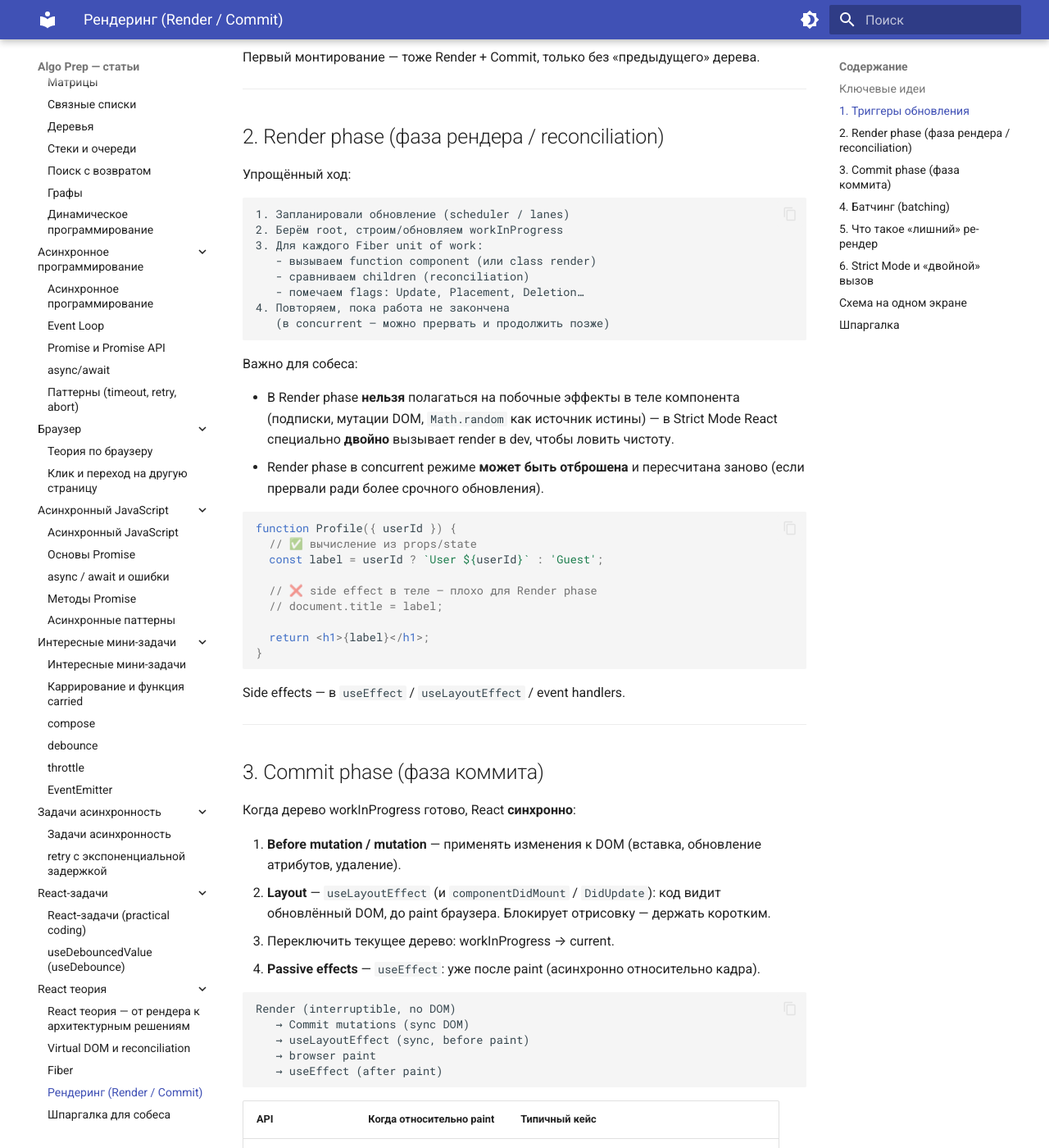
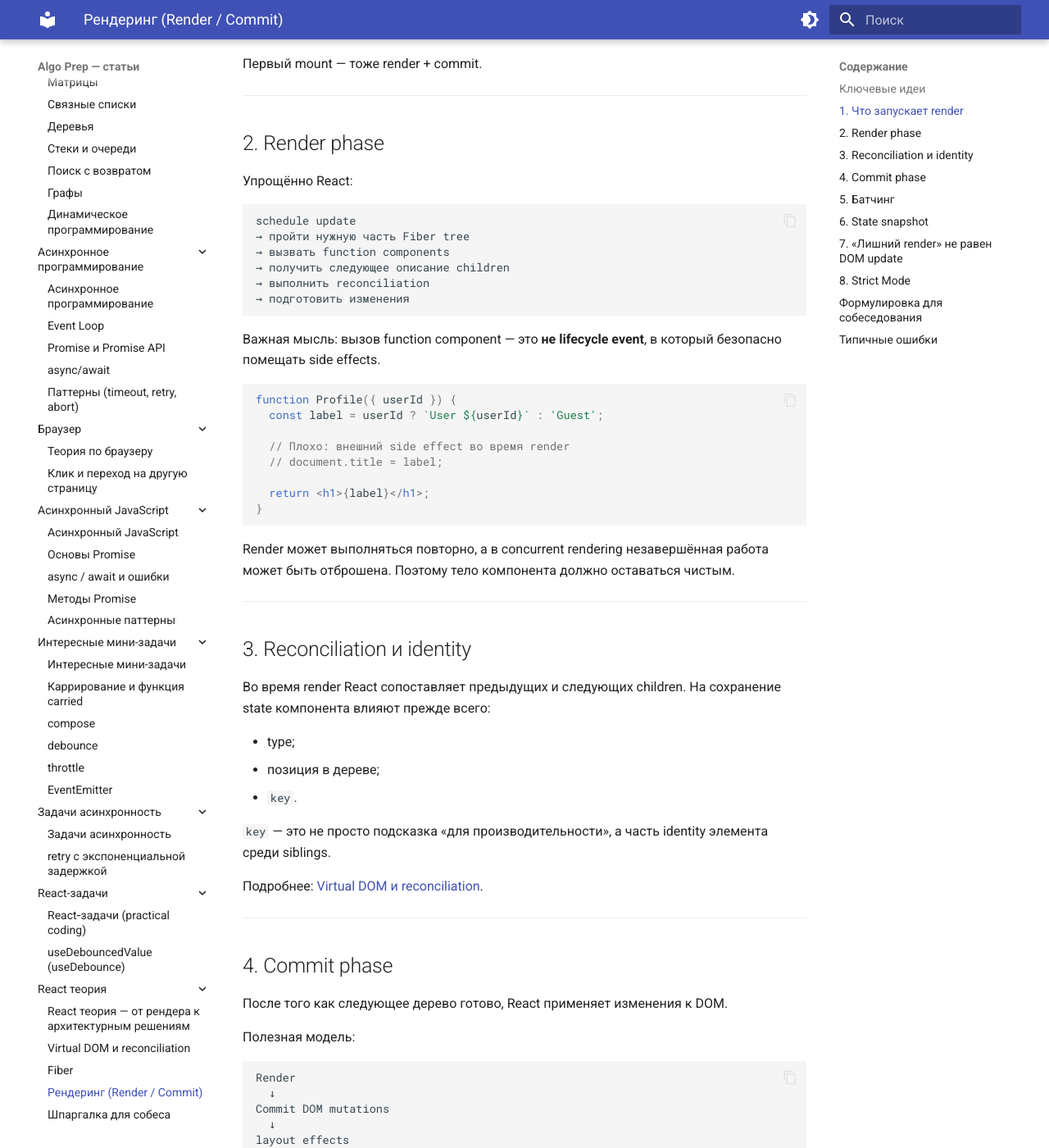
Before and after one commit to potapov11/main-js-moments, an MkDocs documentation site: the page built from docs/articles/react-theory/rendering.md, in a window 1280 px wide and 1400 px high, scrolled down 1025 px. Shown: the whole window at 82% size. Built offline with MkDocs 1.6.1 and Material for MkDocs 9.7.7, drawn with Linux system fonts in a browser that asks for light colours; some of the changed text lies outside the part shown.

Commit message:
docs: correct and deepen React render lifecycle

````diff
--- a/docs/articles/react-theory/rendering.md
+++ b/docs/articles/react-theory/rendering.md
@@ -1,169 +1,197 @@
 # Рендеринг: Render phase и Commit phase
 
-«Рендер» в React ≠ обязательно «отрисовка в браузере». Часто имеют в виду **вычисление UI** (вызов функции компонента). Реальные изменения DOM происходят отдельно, в **commit**.
+«Рендер» в React ≠ обязательно изменение DOM. Чаще это **вычисление следующего UI**. Реальные изменения host environment происходят отдельно, в commit phase.
 
-Связано: [Virtual DOM](virtual-dom.md), [Fiber](fiber.md).
+Связано: [Virtual DOM](virtual-dom.md), [Fiber](fiber.md), [Effects](effects-and-synchronization.md).
 
 ---
 
 ## Ключевые идеи
 
-- Обновление = **Render (может прерываться)** → **Commit (синхронный, видимый)**.
-- Render phase: вызвать компоненты, построить workInProgress Fiber tree, найти diff. **Без** (почти) мутаций DOM.
-- Commit phase: применить мутации к DOM, вызвать layout-эффекты, потом passive effects (`useEffect`).
-- Компонент **рендерится** чаще, чем «что-то изменилось на экране»: родитель обновился → дети по умолчанию тоже пересчитываются (если нет memo/bailout).
+- Обновление можно мыслить как **Render → Commit**.
+- Render phase вычисляет следующее дерево и может быть прервана/отброшена в concurrent rendering.
+- Commit phase применяет подготовленные изменения к DOM и запускает commit-related effects.
+- Компонент может рендериться, даже если DOM в итоге не изменился.
+- Render должен быть чистым: один и тот же набор inputs должен давать один и тот же UI без внешних side effects.
 
 ---
 
-## 1. Триггеры обновления
+## 1. Что запускает render
 
-Что обычно запускает ре-рендер:
+Типичные причины:
 
 | Триггер | Пример |
-|---------|--------|
-| `setState` / `useState` setter | клик → `setCount(c => c + 1)` |
-| `useReducer` dispatch | то же по смыслу |
-| Обновление родителя | props «проехали» вниз |
-| Контекст (`useContext`) | изменился value Provider’а |
-| Подписка на внешний store | Redux/Zustand с selector’ом (зависит от библиотеки) |
+|---|---|
+| `setState` / `useState` setter | `setCount(c => c + 1)` |
+| `useReducer` dispatch | изменение reducer state |
+| Render родителя | ребёнок по умолчанию вызывается снова |
+| Context update | изменился `value` Provider |
+| External store subscription | Redux/Zustand selector сообщил об изменении |
 
-Первый монтирование — тоже Render + Commit, только без «предыдущего» дерева.
+Первый mount — тоже render + commit.
 
 ---
 
-## 2. Render phase (фаза рендера / reconciliation)
+## 2. Render phase
 
-Упрощённый ход:
+Упрощённо React:
 
-```
-1. Запланировали обновление (scheduler / lanes)
-2. Берём root, строим/обновляем workInProgress
-3. Для каждого Fiber unit of work:
-   - вызываем function component (или class render)
-   - сравниваем children (reconciliation)
-   - помечаем flags: Update, Placement, Deletion…
-4. Повторяем, пока работа не закончена
-   (в concurrent — можно прервать и продолжить позже)
+```text
+schedule update
+→ пройти нужную часть Fiber tree
+→ вызвать function components
+→ получить следующее описание children
+→ выполнить reconciliation
+→ подготовить изменения
 ```
 
-Важно для собеса:
-
-- В Render phase **нельзя** полагаться на побочные эффекты в теле компонента (подписки, мутации DOM, `Math.random` как источник истины) — в Strict Mode React специально **двойно** вызывает render в dev, чтобы ловить чистоту.
-- Render phase в concurrent режиме **может быть отброшена** и пересчитана заново (если прервали ради более срочного обновления).
+Важная мысль: вызов function component — это **не lifecycle event**, в который безопасно помещать side effects.
 
 ```jsx
 function Profile({ userId }) {
-  // ✅ вычисление из props/state
   const label = userId ? `User ${userId}` : 'Guest';
 
-  // ❌ side effect в теле — плохо для Render phase
+  // Плохо: внешний side effect во время render
   // document.title = label;
 
   return <h1>{label}</h1>;
 }
 ```
 
-Side effects — в `useEffect` / `useLayoutEffect` / event handlers.
+Render может выполняться повторно, а в concurrent rendering незавершённая работа может быть отброшена. Поэтому тело компонента должно оставаться чистым.
 
 ---
 
-## 3. Commit phase (фаза коммита)
+## 3. Reconciliation и identity
 
-Когда дерево workInProgress готово, React **синхронно**:
+Во время render React сопоставляет предыдущих и следующих children. На сохранение state компонента влияют прежде всего:
 
-1. **Before mutation / mutation** — применять изменения к DOM (вставка, обновление атрибутов, удаление).
-2. **Layout** — `useLayoutEffect` (и `componentDidMount` / `DidUpdate`): код видит обновлённый DOM, до paint браузера. Блокирует отрисовку — держать коротким.
-3. Переключить текущее дерево: workInProgress → current.
-4. **Passive effects** — `useEffect`: уже после paint (асинхронно относительно кадра).
+- type;
+- позиция в дереве;
+- `key`.
 
-```
-Render (interruptible, no DOM)
-   → Commit mutations (sync DOM)
-   → useLayoutEffect (sync, before paint)
-   → browser paint
-   → useEffect (after paint)
-```
+`key` — это не просто подсказка «для производительности», а часть identity элемента среди siblings.
 
-| API | Когда относительно paint | Типичный кейс |
-|-----|--------------------------|---------------|
-| `useLayoutEffect` | до paint | измерить DOM, синхронно поправить scroll/focus |
-| `useEffect` | после paint | fetch, подписки, логирование |
+Подробнее: [Virtual DOM и reconciliation](virtual-dom.md).
 
 ---
 
-## 4. Батчинг (batching)
+## 4. Commit phase
 
-Несколько `setState` в одном обработчике → **один** ре-рендер:
+После того как следующее дерево готово, React применяет изменения к DOM.
 
-```javascript
+Полезная модель:
+
+```text
+Render
+  ↓
+Commit DOM mutations
+  ↓
+layout effects
+  ↓
+browser gets opportunity to paint
+  ↓
+passive effects are scheduled
+```
+
+`useLayoutEffect` подходит для редких случаев, когда нужно синхронно измерить/исправить layout до того, как пользователь увидит кадр. Он может блокировать paint, поэтому его нужно держать коротким.
+
+`useEffect` предназначен для синхронизации с внешними системами и обычно не должен использоваться для visual correction, требующей синхронного layout timing.
+
+!!! note "Про timing useEffect"
+    Нельзя учить правило «`useEffect` всегда строго после paint». React может выполнить Effect до paint для некоторых interaction-driven обновлений. Для архитектуры важнее назначение API: `useLayoutEffect` — синхронная layout-синхронизация, `useEffect` — обычные внешние side effects.
+
+---
+
+## 5. Батчинг
+
+Несколько state updates могут быть объединены в один render/commit cycle.
+
+```js
 function handleClick() {
   setA(1);
   setB(2);
-  setC(3); // один commit, не три
+  setC(3);
 }
 ```
 
-Начиная с React 18 автоматический батчинг шире: и в промисах, и в `setTimeout` (раньше в async часто было иначе).
+В современном React automatic batching работает шире, чем только внутри React event handlers.
+
+Важно: батчинг не означает, что setters «ничего не сделали». Они поставили обновления в очередь, а React обработал их совместно.
 
 ---
 
-## 5. Что такое «лишний» ре-рендер
+## 6. State snapshot
 
-Рендер функции компонента ≠ обязательно тяжёлый DOM commit.
+Каждый render function component видит **snapshot** state для конкретного render.
 
-Но:
+```jsx
+function Counter() {
+  const [count, setCount] = useState(0);
 
-- пересчёт большого JSX + reconciliation всё же стоит CPU;
-- если props/children изменились по ссылке — memo не спасёт;
-- Context value новый объект каждый раз → все consumers ре-рендерятся.
+  function handleClick() {
+    setCount(count + 1);
+    console.log(count);
+  }
+}
+```
 
-Инструменты контроля (для устного ответа «как оптимизировать»):
+`console.log` не обязан увидеть следующее значение. Handler был создан render'ом, в котором `count` имел текущее значение.
 
-- `React.memo` / `useMemo` / `useCallback` — когда профиль показал проблему;
-- разбиение context;
-- `startTransition` для несрочных обновлений UI;
-- виртуализация длинных списков (не «магия React», а паттерн).
+Когда новое состояние зависит от предыдущего, функциональная форма setter обычно выражает намерение точнее:
 
-!!! warning "Не начинайте с memo"
-    Сначала корректность и простота. Оптимизации — после измерения (Profiler / slow interaction).
+```js
+setCount(prev => prev + 1);
+```
+
+Эта модель напрямую связана со stale closures.
 
 ---
 
-## 6. Strict Mode и «двойной» вызов
+## 7. «Лишний render» не равен DOM update
 
-В development Strict Mode:
+Если родитель рендерится, child function обычно вызывается снова. Но это не означает обязательную DOM mutation.
 
-- компоненты могут рендериться дважды;
-- effects: mount → cleanup → mount снова.
+Стоимость может быть в:
 
-Цель — найти impure render и эффекты без правильного cleanup. В production двойного вызова нет.
+- выполнении component functions;
+- тяжёлых вычислениях;
+- reconciliation большого дерева;
+- неудачной работе с context;
+- создании слишком большого количества DOM nodes.
+
+Поэтому вопрос performance должен звучать не «как убрать все renders», а «где есть измеримая стоимость».
+
+Инструменты:
+
+- React Profiler;
+- browser Performance panel;
+- `React.memo`;
+- `useMemo` / `useCallback` там, где стабильность identity реально нужна;
+- state colocation;
+- virtualization;
+- `startTransition` для несрочных обновлений.
 
 ---
 
-## Схема на одном экране
+## 8. Strict Mode
 
-```
-setState / props / context
-        │
-        ▼
-┌───────────────────┐
-│   RENDER PHASE    │  вызвать компоненты, diff, Fiber flags
-│  (может yield)    │  DOM ещё не трогаем
-└─────────┬─────────┘
-          │ готово
-          ▼
-┌───────────────────┐
-│   COMMIT PHASE    │  мутации DOM → layout effects → paint → useEffect
-│  (синхронно DOM)  │
-└───────────────────┘
-```
+В development Strict Mode React может дополнительно вызывать render и повторять setup/cleanup effects, чтобы обнаруживать impure code и некорректный cleanup.
+
+Это не означает, что production «рендерит всё дважды».
 
 ---
 
-## Шпаргалка
+## Формулировка для собеседования
 
-- Render = вычислить UI (чистая функция от state/props).
-- Commit = применить к DOM + эффекты.
-- `useLayoutEffect` до paint, `useEffect` после.
-- Батчинг склеивает несколько setState в один проход.
-- Лишний ре-рендер ≠ баг сам по себе; проблема — когда дорого.
+> Render phase вычисляет следующий UI и выполняет reconciliation; она должна быть чистой и в concurrent rendering может быть прервана. Commit phase применяет подготовленные изменения к DOM. Поэтому render компонента не означает, что DOM обязательно изменился.
+
+## Типичные ошибки
+
+| Ошибка | Правильная модель |
+|---|---|
+| Render = DOM update | Render — вычисление, DOM меняется в commit |
+| Любой re-render — performance bug | Оптимизировать нужно измеримую стоимость |
+| Side effect в теле компонента | Render должен быть pure |
+| `useEffect` всегда после paint | Это не абсолютная гарантия |
+| `useMemo` нужен каждому объекту | Memoization нужна при реальной стоимости/identity requirement |
````
